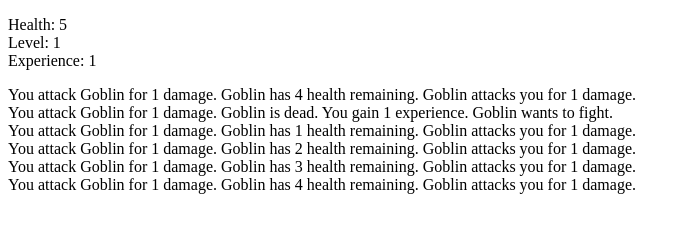
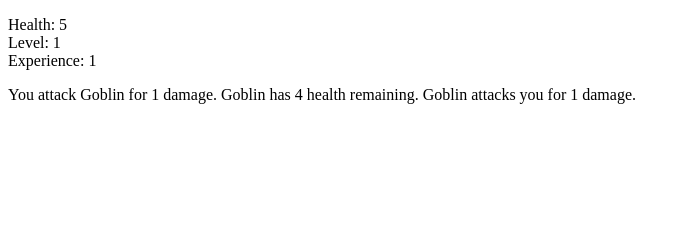
Before and after one commit to armstrongch/IdleGoblinWar, a plain HTML site: page index.html in a window 1280 px wide. Shown: the whole page, without its empty margins (0-689 px from the left). Drawn offline with nearby package versions, Linux system fonts and the light colour scheme.

Commit message:
Update index.html

```diff
--- a/index.html
+++ b/index.html
@@ -65,7 +65,7 @@
 					health = maxHealth;
 				}
 
-				$('#action').html(actionString + "<br/> " + $('#action').html());
+				$('#action').html(actionString);
 
 				var infoString = "Health: " + health + "<br/>Level: " + level + "<br/>Experience: " + experience;
 
```
